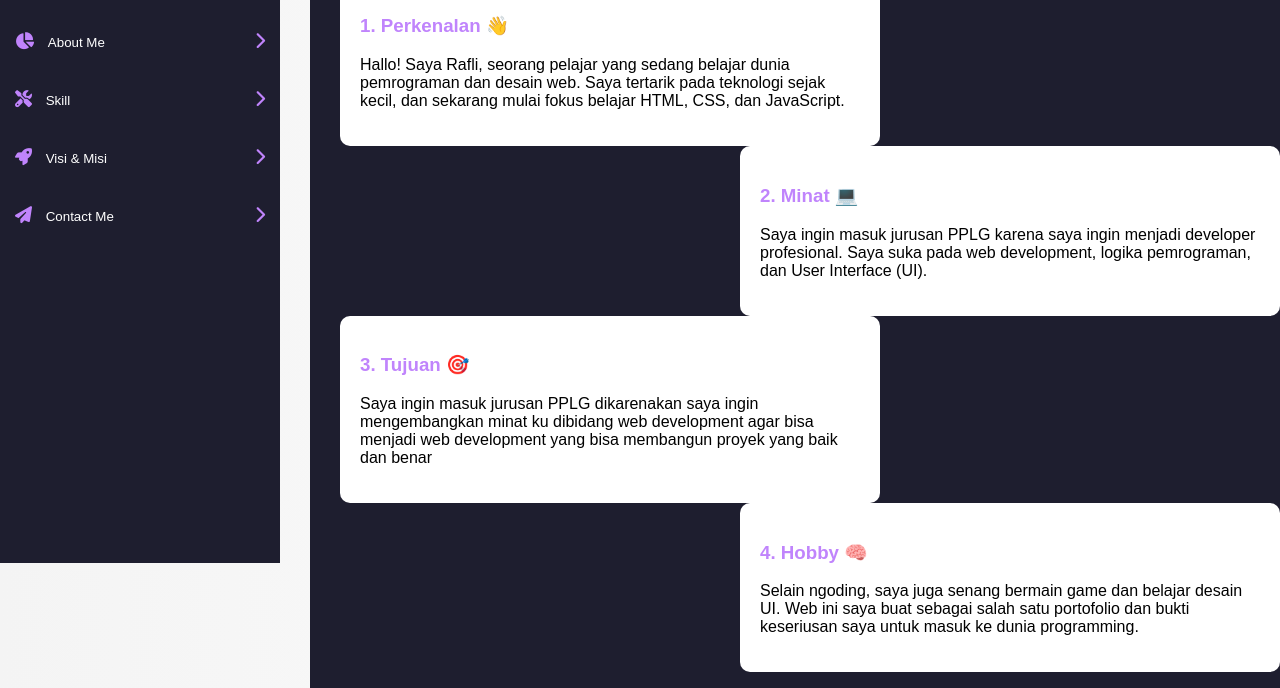
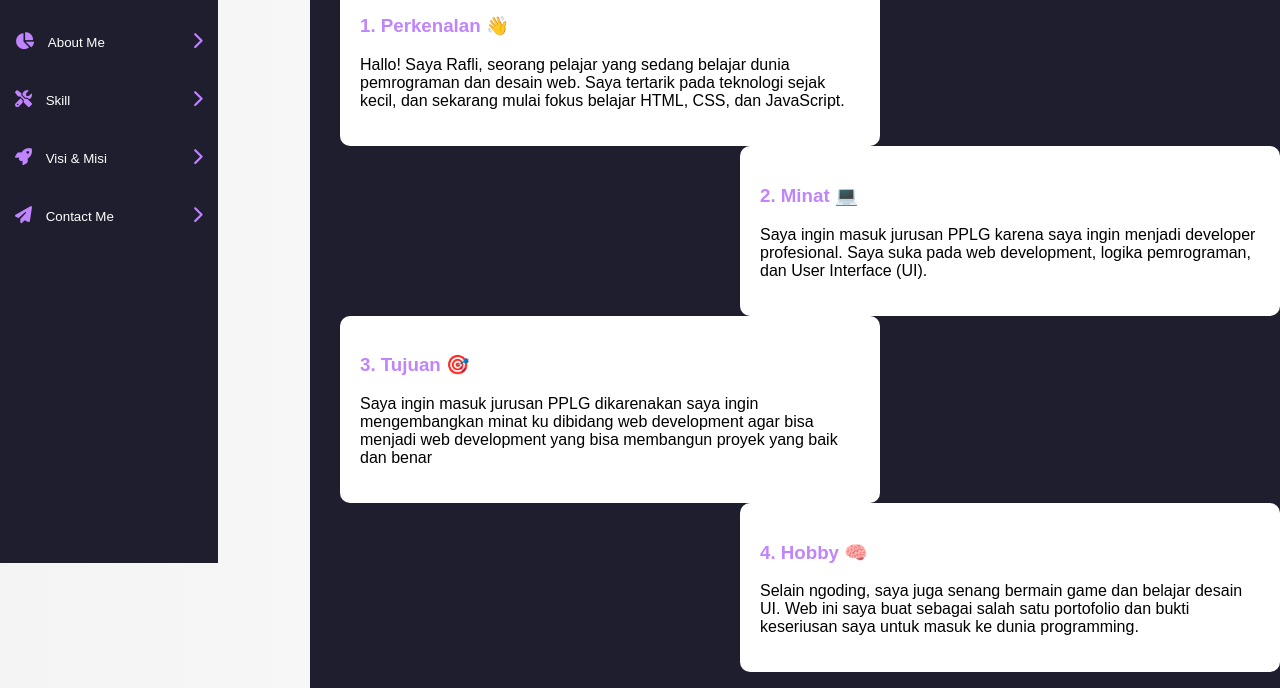
Before and after one commit to RafliHalomoan/raflihalomoan, a plain HTML site: page index.html in a window 1280 px wide. Shown: the part 237-925 px from the top of the page. Drawn offline with Linux system fonts and the light colour scheme.

Commit message:
index.html

```diff
--- a/index.html
+++ b/index.html
@@ -20,7 +20,7 @@
                 position: fixed;
                 top: 0;
                 left: 0;
-                width: 280px;
+                width: 17vw;
                 height: 100vh;
                 background: #1e1e2f;
                 color: white;
```
